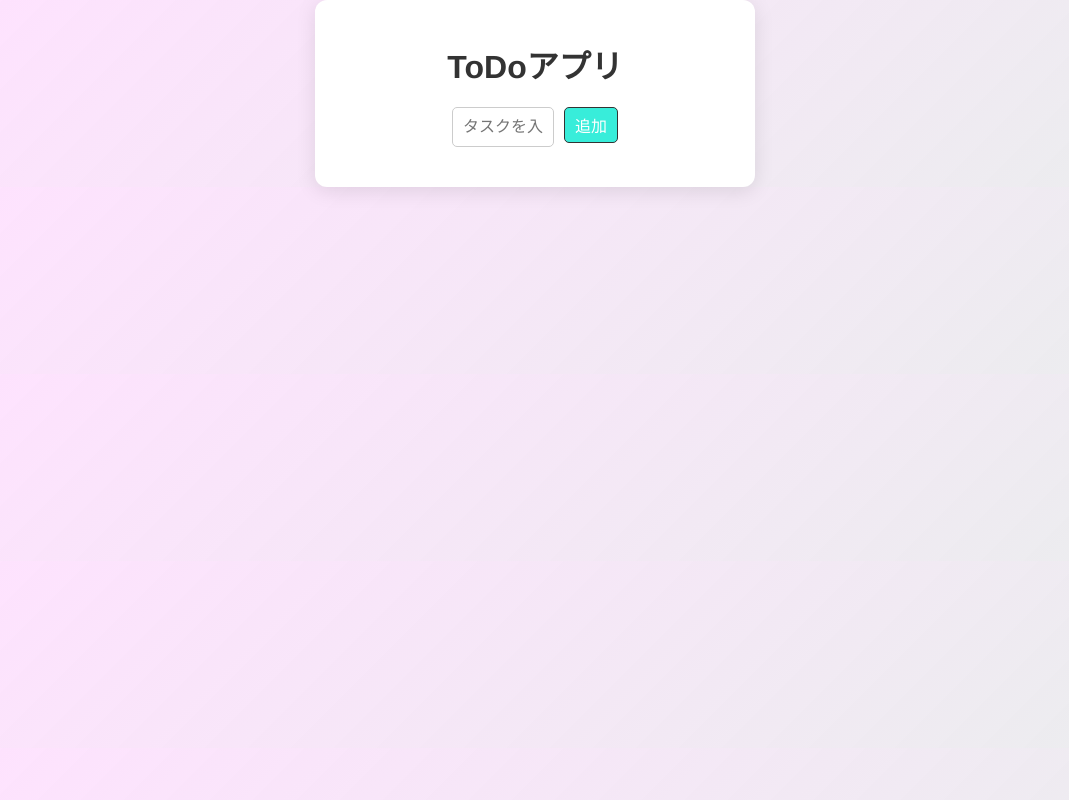
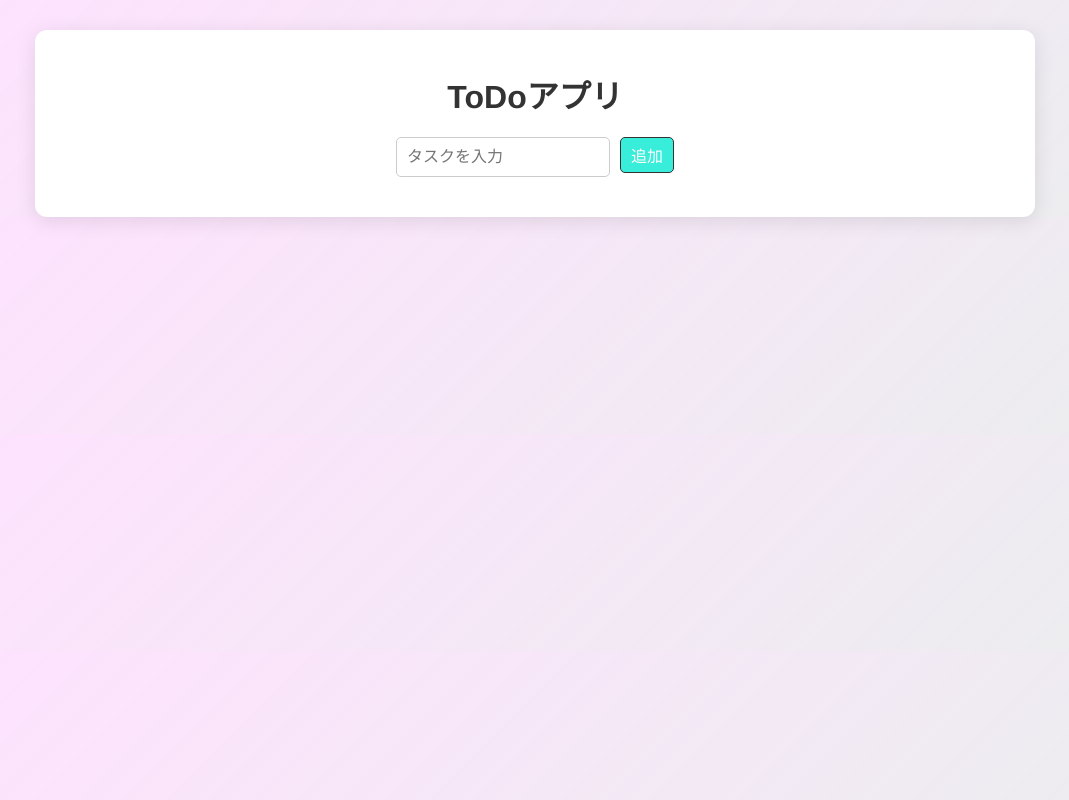
Before and after one commit to nagomi1529/todo-app, a React (Create React App) app: page / in a window 1280 px wide. Shown: the whole page, without its empty margins (105-1174 px from the left). Built offline with nearby package versions, Linux system fonts and the light colour scheme.

Commit message:
App.cssを変更した

```diff
--- a/src/App.css
+++ b/src/App.css
@@ -6,7 +6,7 @@ body {
 
 .App {
   text-align: center;
-  max-width: 400px;
+  max-width: 500px;
   width: 90%;
   margin: 0 auto;
   padding: 20px;
@@ -82,6 +82,10 @@ li span {
   .App-logo {
     animation: App-logo-spin infinite 20s linear;
   }
+  .App {
+    max-width: 75%;
+    margin-top: 30px;
+  }
 }
 
 .App-header {
```
